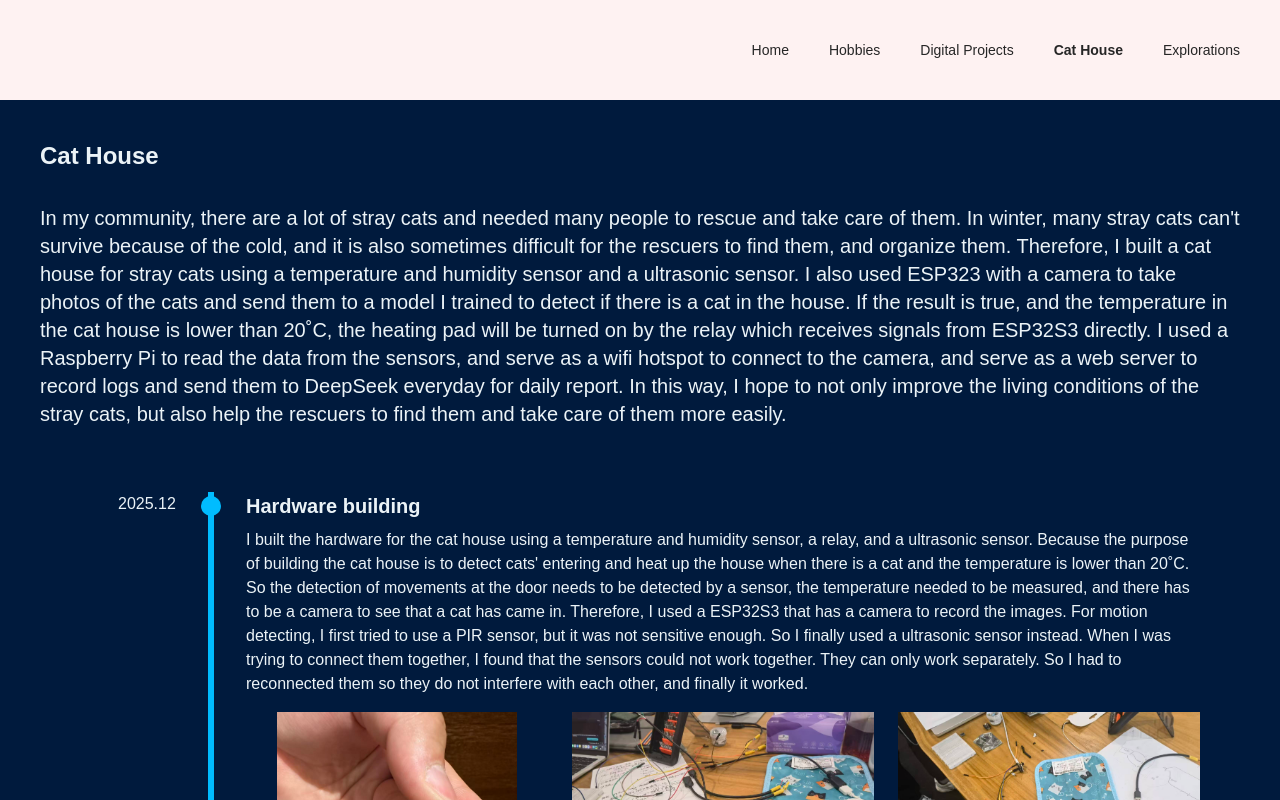
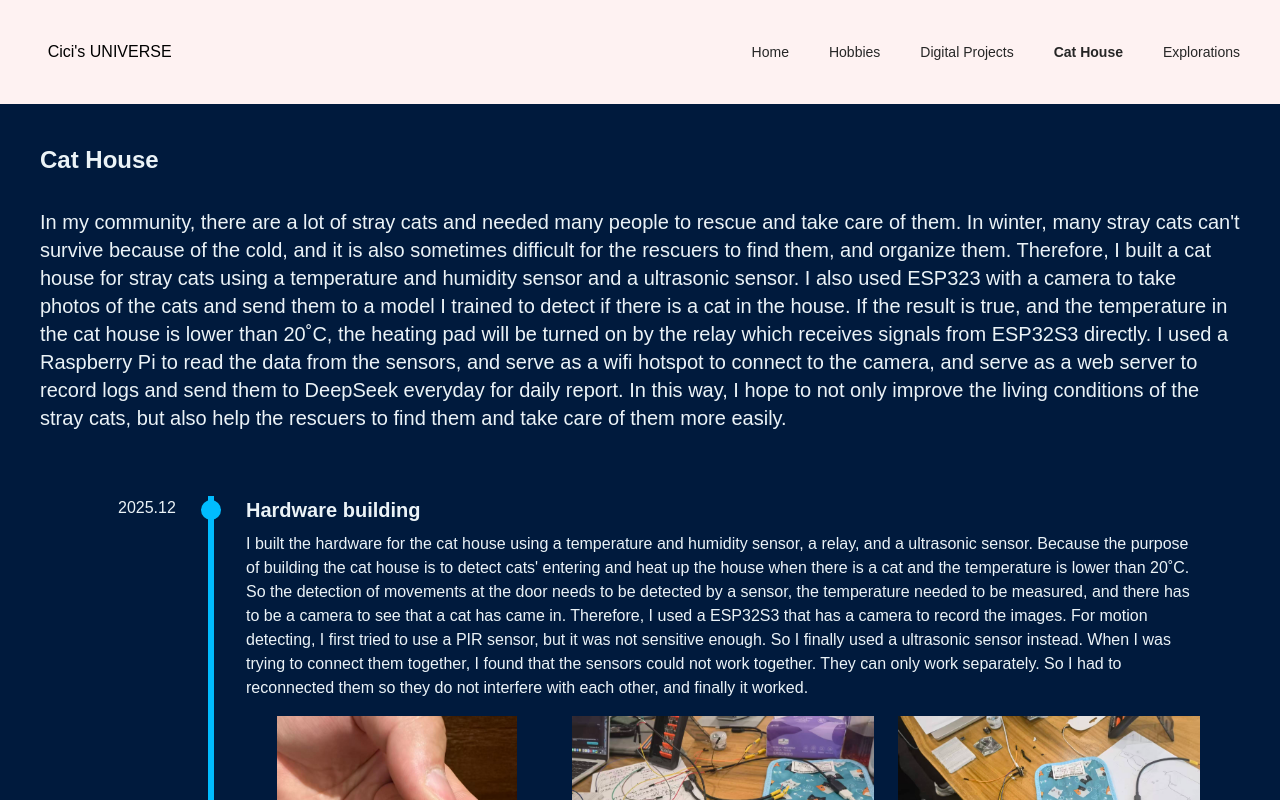
Before and after one commit to Heiji329810/portfolio-project, a React (Vite) app: page /cathouse in a window 1280 px wide. Shown: the top 800 px of the page. Built offline with nearby package versions, Linux system fonts and the light colour scheme.

Commit message:
changed logo

```diff
--- a/src/components/pages/menu-bar.tsx
+++ b/src/components/pages/menu-bar.tsx
@@ -29,7 +29,7 @@ export const MenuBar = () => {
           >
             <nav className="space-y-4 ">
               <div className="flex items-center gap-2 text-black">
-                <span>Cici's portfolio</span>
+                <span>Cici's universe</span>
               </div>
               <Link
                 to="/"
@@ -75,6 +75,9 @@ export const MenuBar = () => {
       {/* Navbar */}
       {!isMobile && (
         <header className="relative z-10 w-full max-w-7xl mx-auto px-10 py-10 flex items-center justify-end">
+          <div className="flex items-center gap-2 text-black mr-145">
+            <span>Cici's UNIVERSE</span>
+          </div>
           <TimelineAnimation
             as="nav"
             timelineRef={timelineRef}
--- a/src/data/paintings.js
+++ b/src/data/paintings.js
@@ -2,7 +2,7 @@ const paintings = [
 {
   "id": "a7Kp2Lm9Qx4Vr8Nc",
   "title": "An Adventure",
-  "text": "A digital painting exploring color, texture, and composition through layered shapes and expressive marks. The piece focuses on the relationship between controlled structure and spontaneous visual movement.",
+  "text": "This is an adventure to the forest. Some kids went into the forest and found this skeleton. From this painting, I was imagining what will happen in the future, when human occupation of this world has ",
   "teaser": "A study of color, texture, and expressive digital marks.",
   "thumbnailImage": "images/paintings/adventure.jpg",
   "image": "images/paintings/adventure.jpg"
```
